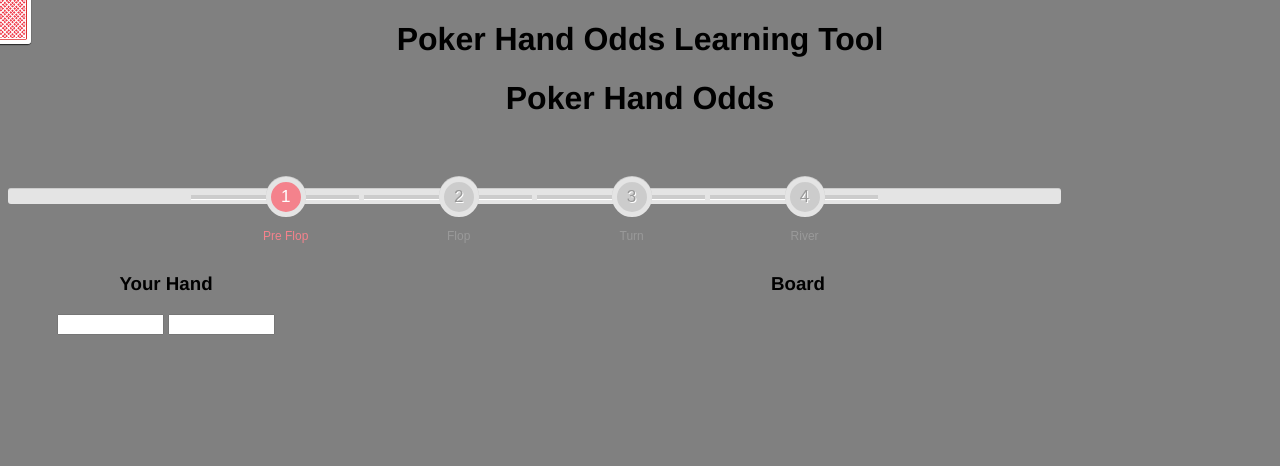
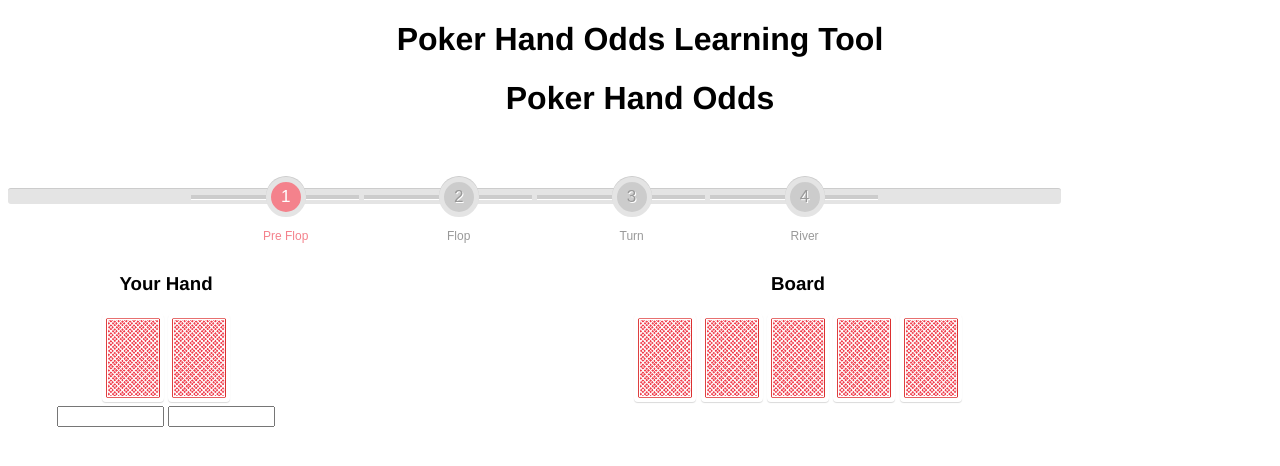
Before and after one commit to LuisGustavoGarcia/pokerhandodds, a Flask app: page / in a window 1280 px wide. Shown: the top 466 px of the page. Run offline with Flask 2, Linux system fonts and the light colour scheme.

Commit message:
fix: ui bugs removed from css

```diff
--- a/static/deck-of-cards/cards.css
+++ b/static/deck-of-cards/cards.css
@@ -1,8 +1,6 @@
 .card {
-  position: absolute;
+  position: relative;
   display: inline-block;
-  left: -1.9375rem;
-  top: -2.75rem;
   width: 3.875rem;
   height: 5.5rem;
   background-color: #fff;
--- a/static/style.css
+++ b/static/style.css
@@ -1,7 +1,7 @@
 body {
   font-family: "helvetica", sans-serif;
   text-align: center;
-  background-color: gray;
+  background-color: white;
   -webkit-user-select: none;
   -moz-user-select: none;
   -ms-user-select: none;
@@ -11,18 +11,6 @@ body {
   -ms-text-size-adjust: 100%;
   text-size-adjust: 100%;
 }
-
-#deck {
-  position: fixed;
-  top: calc(50% + 1.5rem);
-  left: 50%;
-  -webkit-transform: translate3d(-50%, -50%, 0);
-  -moz-transform: translate3d(-50%, -50%, 0);
-  -o-transform: translate3d(-50%, -50%, 0);
-  -ms-transform: translate3d(-50%, -50%, 0);
-  transform: translate3d(-50%, -50%, 0);
-}
-
 
 /* CARDS */
 
```
